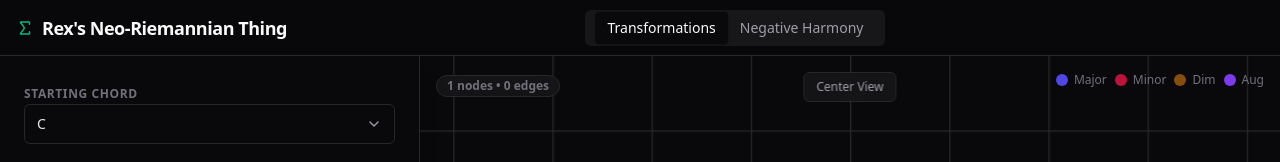
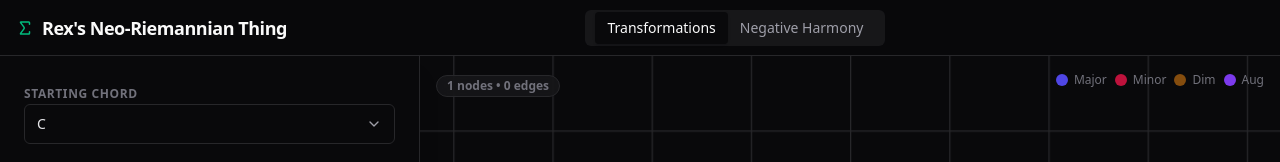
Before and after one commit to rexheng/neoriemannian, a React (Vite) app: page / in a window 1280 px wide. Shown: the top 162 px of the page. Built offline with nearby package versions, Linux system fonts and the light colour scheme.

Commit message:
Remove centreview

```diff
--- a/src/components/TonnetzVisualiser.jsx
+++ b/src/components/TonnetzVisualiser.jsx
@@ -334,16 +334,6 @@ const TonnetzVisualiser = memo(({
         </Badge>
       </div>
 
-      {/* Center button */}
-      <div className="absolute top-3 left-1/2 -translate-x-1/2 sm:top-4 z-10">
-        <button
-          onClick={centerOnCurrent}
-          className="px-3 py-1.5 text-xs bg-zinc-900/80 backdrop-blur text-zinc-400 border border-zinc-800 rounded-md hover:bg-zinc-800 hover:text-zinc-200 transition-colors"
-        >
-          Center View
-        </button>
-      </div>
-
       {/* Legend */}
       <div className="absolute top-3 right-3 sm:top-4 sm:right-4 z-10 flex flex-wrap gap-1.5 sm:gap-2 max-w-[200px] sm:max-w-none justify-end">
         {Object.entries(CHORD_COLOURS).slice(0, 4).map(([type, colors]) => (
```
